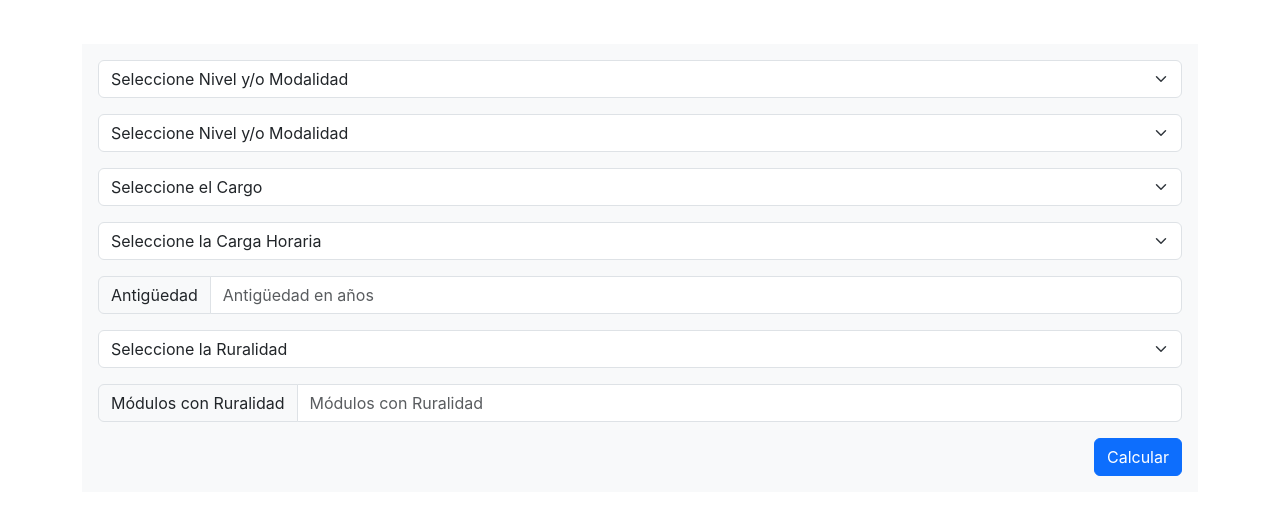
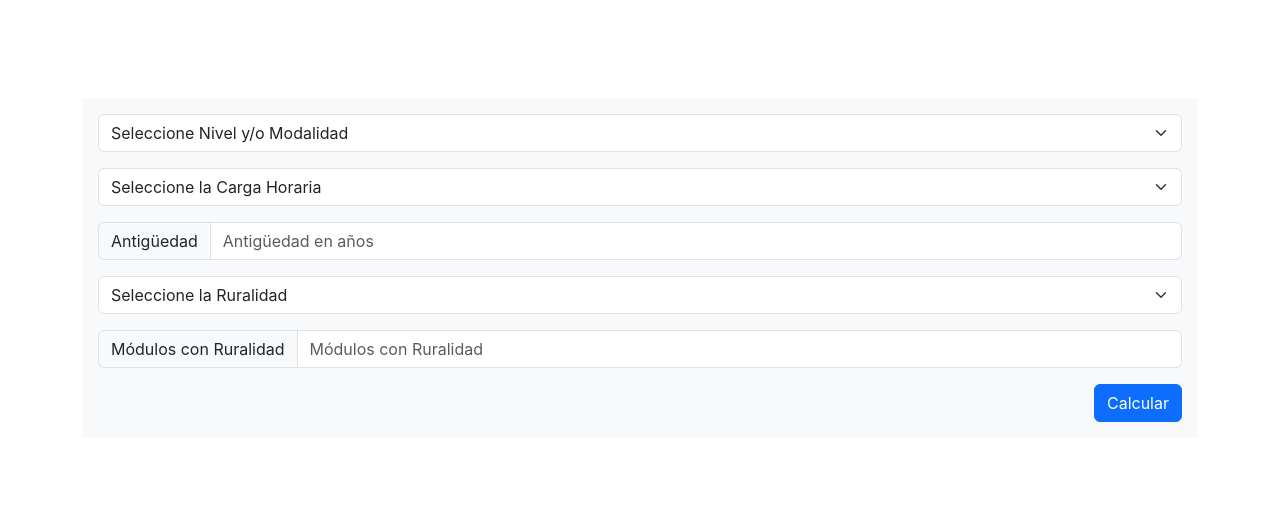
Before and after one commit to burgosha/teacher-salary-calculator-app, a React (Create React App) app: page / in a window 1280 px wide. Shown: the part 132-646 px from the top of the page. Built offline with nearby package versions, Linux system fonts and the light colour scheme.

Commit message:
Update App.js

```diff
--- a/src/App.js
+++ b/src/App.js
@@ -4,17 +4,42 @@ import './App.css';
 function App() {
   const [nivel, setNivel] = useState('');
 
-  const options = {
-      option1: 'Inicial',
-      option2: 'Primaria',
-      option3: 'Secundaria',
-      option4: 'Adultos',
-      option5: 'Especial',
-      option6: 'Superior',
-      option7: 'Psicología'
+  const niveles = {
+      Inicial: [
+        "Inicial - Asesor Docente",
+        "Inicial - Bibliotecario",
+        "Inicial - Cargo Educación Física y Artística",
+        "Inicial - D1-Director de 1ra categoría - 20 Secciones 4hs",
+        "Inicial - D2-Director de 2da categoría - 4hs",
+        "Inicial - D3-Director de 3ra categoría - 4hs",
+        "Inicial - Director de Repartición Docente (DR)",
+        "Inicial - Inspector",
+        "Inicial - Inspector Jefe (IZ-ID-I1)",
+        "Inicial - K5",
+        "Inicial - Maestro de Grado Transferido",
+        "Inicial - Maestro de Sala (MI-JM)",
+        "Inicial - Preceptor",
+        "Inicial - Representante Docente En El Tribunal",
+        "Inicial - Secretario",
+        "Inicial - Secretario de Inspección de 1ra (S1)",
+        "Inicial - Secretario de Inspección de 2da (S2)",
+        "Inicial - Secretario de Inspección de 3ra (S3)",
+        "Inicial - Secretario de Jefatura (SJ)",
+        "Inicial - Subdirector de Rep. Docente (SD-IR)",
+        "Inicial - V1-Vicedirector de 1ra categoría - 20 Secciones 4hs",
+        "Inicial - V2-Vicedirector de 2da categoría - 4hs",
+        "Inicial - X2 o Z3",
+        "Inicial - Profesor Ed. Física (Hs Cátedra)",
+      ],
+      Primaria: 'Primaria',
+      Secundaria: 'Secundaria',
+      Adultos: 'Adultos',
+      Especial: 'Especial',
+      Superior: 'Superior',
+      Psicologia: 'Psicología'
   }
 
-  const handleOptionChange = (e) => {
+  const handleNivelChange = (e) => {
     setNivel(e.target.value);
   }
 
@@ -24,49 +49,24 @@ function App() {
     <div className="App">
       <div className="container d-flex justify-content-center align-items-center">
         <div className="container-sm p-3 bg-light">
-          <select id="nivel" className="nivel form-select mb-3" value={nivel} onChange={handleOptionChange}>
+          <select id="nivel" className="nivel form-select mb-3" value={nivel} onChange={handleNivelChange}>
             <option value="">Seleccione Nivel y/o Modalidad</option>
-            {Object.entries(options).map(([key, value]) => (
-              <option key={key} value={value}>{value}</option>
+            {Object.keys(niveles).map((option) => (
+              <option key={option} value={option}>{option}</option>
             ))}
           </select>
-          <select className="nivel form-select mb-3" aria-label="Default select example">
-            <option selected>Seleccione Nivel y/o Modalidad</option>
-            <option value="1">Incial</option>
-            <option value="2">Primaria</option>
-            <option value="3">Secundaria</option>
-            <option value="4">Adultos</option>
-            <option value="5">Especial</option>
-            <option value="6">Superior</option>
-            <option value="7">Psicología</option>
+          { nivel && (
+          <select className="cargo form-select mb-3" aria-label="Default select example">
+            <option value="">Seleccione el Cargo</option>
+            {niveles[nivel].map((cargo) => (
+              <option key={cargo} value={cargo}>
+                {cargo}
+              </option>
+            ))
+            }
           </select>
-          <select className="cargo form-select mb-3" aria-label="Default select example">
-            <option selected disabled>Seleccione el Cargo</option>
-            <option value="1">Inicial - Asesor Docente</option>
-            <option value="2">Inicial - Bibliotecario</option>
-            <option value="3">Inicial - Cargo Educación Física y Artística</option>
-            <option value="4">Inicial - D1-Director de 1ra categoría - 20 Secciones 4hs</option>
-            <option value="5">Inicial - D2-Director de 2da categoría - 4hs</option>
-            <option value="6">Inicial - D3-Director de 3ra categoría - 4hs</option>
-            <option value="7">Inicial - Director de Repartición Docente (DR)</option>
-            <option value="8">Inicial - Inspector</option>
-            <option value="9">Inicial - Inspector Jefe (IZ-ID-I1)</option>
-            <option value="10">Inicial - K5</option>
-            <option value="11">Inicial - Maestro de Grado Transferido</option>
-            <option value="12">Inicial - Maestro de Sala (MI-JM)</option>
-            <option value="13">Inicial - Preceptor</option>
-            <option value="14">Inicial - Representante Docente En El Tribunal</option>
-            <option value="15">Inicial - Secretario</option>
-            <option value="16">Inicial - Secretario de Inspección de 1ra (S1)</option>
-            <option value="17">Inicial - Secretario de Inspección de 2da (S2)</option>
-            <option value="18">Inicial - Secretario de Inspección de 3ra (S3)</option>
-            <option value="19">Inicial - Secretario de Jefatura (SJ)</option>
-            <option value="20">Inicial - Subdirector de Rep. Docente (SD-IR)</option>
-            <option value="21">Inicial - V1-Vicedirector de 1ra categoría - 20 Secciones 4hs</option>
-            <option value="22">Inicial - V2-Vicedirector de 2da categoría - 4hs</option>
-            <option value="23">Inicial - X2 o Z3</option>
-            <option value="24">Inicial - Profesor Ed. Física (Hs Cátedra)</option>
-          </select>
+          )
+          }
           <select className="nivel form-select mb-3" aria-label="Default select example">
             <option selected>Seleccione la Carga Horaria</option>
             <option value="1">Jornada Simple</option>
```
